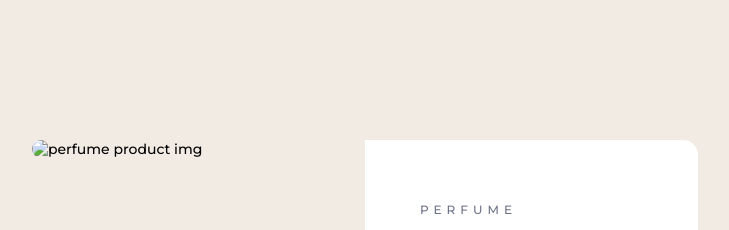
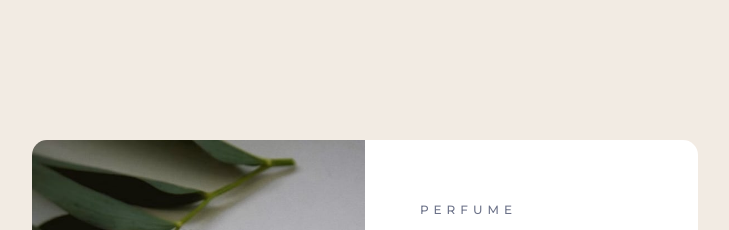
Before and after one commit to Saf-Awi/product-preview-card-component, a plain HTML site: page index.html in a window 1280 px wide. Shown: the top 230 px of the page, without its empty margins (275-1004 px from the left). Drawn offline with Linux system fonts and the light colour scheme.

Commit message:
Update index.html

```diff
--- a/index.html
+++ b/index.html
@@ -15,7 +15,7 @@
 <body>
 <div class="main-div">
   <div class="product-img">
-      <img src="./images/image-product-desktop.jpg" alt="perfume product img">
+      <img src="./image-product-desktop.jpg" alt="perfume product img">
   </div>
   <div class="product-description">
     <div class="product-text">
```
